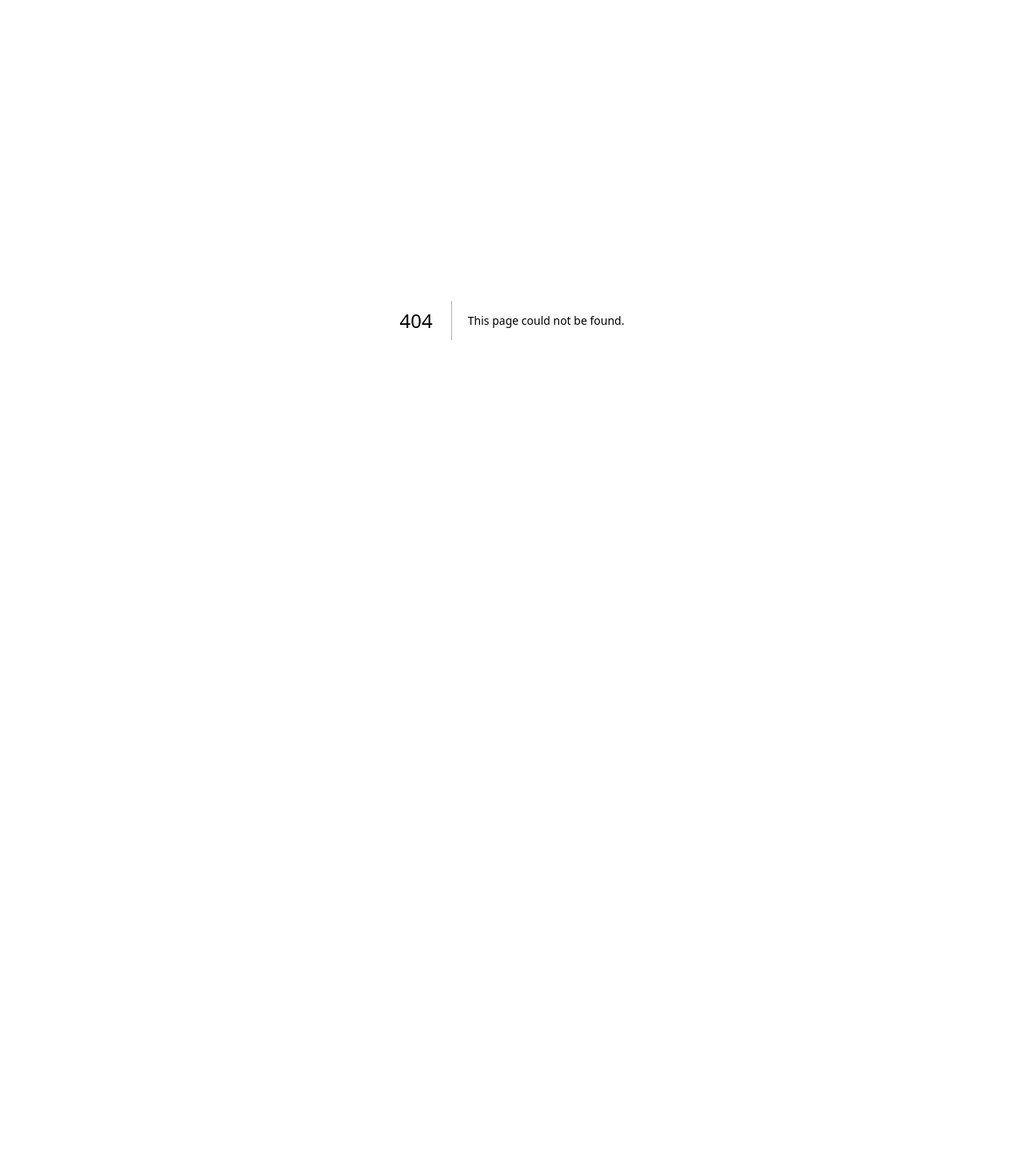
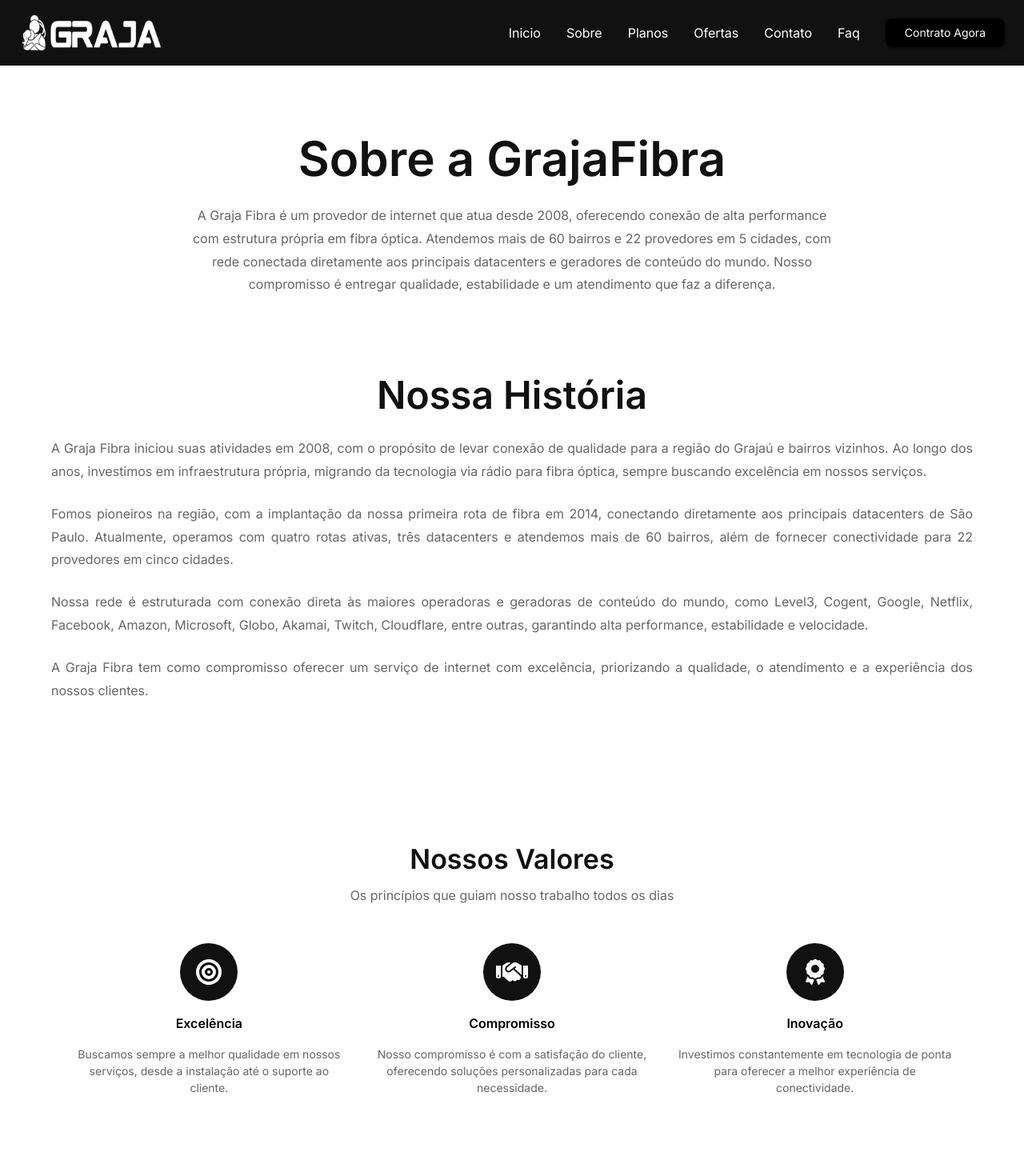
Before and after one commit to Diogozura/granja-fibra, a Next.js app: page /sobre-nos in a window 1280 px wide. Before the commit this address had no page. Shown: the top 1470 px of the page at 80% size. Before the commit the page ends 800 px from the top, so only its background shows below. Built offline with nearby package versions, Linux system fonts and the light colour scheme.

Commit message:
feat : sobre nos

```diff
--- a/package.json
+++ b/package.json
@@ -1,5 +1,5 @@
 {
-  "name": "granja-fibra",
+  "name": "graja-fibra",
   "version": "0.1.0",
   "private": true,
   "scripts": {
--- a/src/app/layout.tsx
+++ b/src/app/layout.tsx
@@ -7,6 +7,8 @@ import theme from '../theme/theme';
 import '@fortawesome/fontawesome-svg-core/styles.css';
 import { config } from '@fortawesome/fontawesome-svg-core';
 import { Inter } from 'next/font/google';
+import Header from '@/components/Header';
+import Footer from '@/components/Footer';
 
 const inter = Inter({
   subsets: ['latin'],
@@ -21,7 +23,9 @@ export default function RootLayout({ children }: { children: ReactNode }) {
       <body>
         <ThemeProvider theme={theme}>
           <CssBaseline />
+          <Header />
           {children}
+          <Footer />
         </ThemeProvider>
       </body>
     </html>
--- a/src/app/page.tsx
+++ b/src/app/page.tsx
@@ -3,21 +3,19 @@
 import Beneficios from '@/components/Beneficios';
 import Depoimentos from '@/components/Depoimentos';
 import FaleConosco from '@/components/FaleConosco';
-import Footer from '@/components/Footer';
-import Header from '@/components/Header';
 import Hero from '@/components/Hero';
 import Planos from '@/components/Planos';
 
 export default function Home() {
   return (
     <>
-      <Header />
+
       <Hero />
       <Beneficios />
       <Planos />
       <Depoimentos/>
       <FaleConosco />
-      <Footer />
+
     </>
   );
 }
--- /dev/null
+++ b/src/app/sobre-nos/Valores.tsx
@@ -0,0 +1,101 @@
+'use client';
+
+import { Box, Container, Grid, Typography, Stack } from '@mui/material';
+import { FontAwesomeIcon } from '@fortawesome/react-fontawesome';
+import {
+  faBullseye,
+  faHandshake,
+  faAward,
+} from '@fortawesome/free-solid-svg-icons';
+import { motion } from 'framer-motion';
+
+const valores = [
+  {
+    icone: faBullseye,
+    titulo: 'Excelência',
+    texto:
+      'Buscamos sempre a melhor qualidade em nossos serviços, desde a instalação até o suporte ao cliente.',
+  },
+  {
+    icone: faHandshake,
+    titulo: 'Compromisso',
+    texto:
+      'Nosso compromisso é com a satisfação do cliente, oferecendo soluções personalizadas para cada necessidade.',
+  },
+  {
+    icone: faAward,
+    titulo: 'Inovação',
+    texto:
+      'Investimos constantemente em tecnologia de ponta para oferecer a melhor experiência de conectividade.',
+  },
+];
+
+export default function Valores() {
+  return (
+    <Box py={10} sx={{ backgroundColor: '#fff' }}>
+      <Container maxWidth="lg">
+        <motion.div
+          initial={{ opacity: 0, y: 30 }}
+          whileInView={{ opacity: 1, y: 0 }}
+          transition={{ duration: 0.6 }}
+          viewport={{ once: true }}
+        >
+          <Typography
+            variant="h4"
+            align="center"
+            className="text-gradient-primary"
+            fontWeight={600}
+            gutterBottom
+          >
+            Nossos Valores
+          </Typography>
+          <Typography
+            align="center"
+            color="text.secondary"
+            mb={6}
+          >
+            Os princípios que guiam nosso trabalho todos os dias
+          </Typography>
+        </motion.div>
+
+        <Grid container spacing={4}>
+          {valores.map((item, i) => (
+            <Grid size={{xs:12, md:4}} key={i}>
+              <motion.div
+                initial={{ opacity: 0, y: 30 }}
+                whileInView={{ opacity: 1, y: 0 }}
+                transition={{ delay: i * 0.2, duration: 0.5 }}
+                viewport={{ once: true }}
+              >
+                <Stack spacing={2} alignItems="center" textAlign="center">
+                  <Box
+                    sx={{
+                      bgcolor: '#111',
+                      borderRadius: '50%',
+                      width: 72,
+                      height: 72,
+                      display: 'flex',
+                      alignItems: 'center',
+                      justifyContent: 'center',
+                    }}
+                  >
+                    <FontAwesomeIcon
+                      icon={item.icone}
+                      style={{ color: '#fff', fontSize: 32 }}
+                    />
+                  </Box>
+                  <Typography fontWeight={600} color="primary">
+                    {item.titulo}
+                  </Typography>
+                  <Typography color="text.secondary" fontSize={14}>
+                    {item.texto}
+                  </Typography>
+                </Stack>
+              </motion.div>
+            </Grid>
+          ))}
+        </Grid>
+      </Container>
+    </Box>
+  );
+}
--- /dev/null
+++ b/src/app/sobre-nos/page.tsx
@@ -0,0 +1,102 @@
+'use client';
+
+import { Container, Typography, Box } from '@mui/material';
+import { motion } from 'framer-motion';
+import Valores from './Valores';
+
+export default function Sobre() {
+    return (
+        <Container maxWidth="lg" sx={{ py: 10 }}>
+            {/* Título principal */}
+            <motion.div
+                initial={{ opacity: 0, y: 30 }}
+                whileInView={{ opacity: 1, y: 0 }}
+                transition={{ duration: 0.6 }}
+                viewport={{ once: true }}
+            >
+                <Typography
+                    component="h1"
+                    variant="h2"
+                    align="center"
+                    className="text-gradient-primary"
+                    fontWeight={600}
+                    gutterBottom
+                >
+                    Sobre a GrajaFibra
+                </Typography>
+            </motion.div>
+
+            <motion.div
+                initial={{ opacity: 0, y: 30 }}
+                whileInView={{ opacity: 1, y: 0 }}
+                transition={{ delay: 0.2, duration: 0.6 }}
+                viewport={{ once: true }}
+            >
+                <Typography
+                    component="p"
+                    variant="body1"
+                    textAlign="center"
+                    color="text.secondary"
+                    sx={{ maxWidth: 800, mx: 'auto', mb: 8, mt: 2, lineHeight: 1.8 }}
+                >
+                    A Graja Fibra é um provedor de internet que atua desde 2008, oferecendo
+                    conexão de alta performance com estrutura própria em fibra óptica. Atendemos
+                    mais de 60 bairros e 22 provedores em 5 cidades, com rede conectada diretamente
+                    aos principais datacenters e geradores de conteúdo do mundo. Nosso compromisso
+                    é entregar qualidade, estabilidade e um atendimento que faz a diferença.
+                </Typography>
+            </motion.div>
+
+            {/* Seção Nossa História */}
+            <Box mt={12}>
+                <motion.div
+                    initial={{ opacity: 0, y: 30 }}
+                    whileInView={{ opacity: 1, y: 0 }}
+                    transition={{ duration: 0.6 }}
+                    viewport={{ once: true }}
+                >
+                    <Typography
+                        component="h2"
+                        variant="h3"
+                        align="center"
+                        className="text-gradient-primary"
+                        fontWeight={600}
+                        gutterBottom
+                    >
+                        Nossa História
+                    </Typography>
+                </motion.div>
+
+                {[
+                    `A Graja Fibra iniciou suas atividades em 2008, com o propósito de levar conexão de qualidade para a região do Grajaú e bairros vizinhos. Ao longo dos anos, investimos em infraestrutura própria, migrando da tecnologia via rádio para fibra óptica, sempre buscando excelência em nossos serviços.`,
+                    `Fomos pioneiros na região, com a implantação da nossa primeira rota de fibra em 2014, conectando diretamente aos principais datacenters de São Paulo. Atualmente, operamos com quatro rotas ativas, três datacenters e atendemos mais de 60 bairros, além de fornecer conectividade para 22 provedores em cinco cidades.`,
+                    `Nossa rede é estruturada com conexão direta às maiores operadoras e geradoras de conteúdo do mundo, como Level3, Cogent, Google, Netflix, Facebook, Amazon, Microsoft, Globo, Akamai, Twitch, Cloudflare, entre outras, garantindo alta performance, estabilidade e velocidade.`,
+                    `A Graja Fibra tem como compromisso oferecer um serviço de internet com excelência, priorizando a qualidade, o atendimento e a experiência dos nossos clientes.`,
+                ].map((paragrafo, index) => (
+                    <motion.div
+                        key={index}
+                        initial={{ opacity: 0, y: 30 }}
+                        whileInView={{ opacity: 1, y: 0 }}
+                        transition={{ delay: 0.2 * index, duration: 0.6 }}
+                        viewport={{ once: true }}
+                    >
+                        <Typography
+                            component="p"
+                            variant="body1"
+                            textAlign="justify"
+                            color="text.secondary"
+                            sx={{ mt: 3, lineHeight: 1.8 }}
+                        >
+                            {paragrafo}
+                        </Typography>
+                    </motion.div>
+                ))}
+            </Box>
+
+            {/* Seção de Valores */}
+            <Box mt={12}>
+                <Valores />
+            </Box>
+        </Container>
+    );
+}
--- a/src/components/Header.tsx
+++ b/src/components/Header.tsx
@@ -20,7 +20,33 @@ import { FontAwesomeIcon } from '@fortawesome/react-fontawesome';
 import { faBars } from '@fortawesome/free-solid-svg-icons';
 import Image from 'next/image';
 
-const navItems = ['Inicio', 'Sobre', 'Planos', 'Ofertas', 'Contato', 'Faq'];
+const navItems = [
+  {
+  title:'Inicio',
+  link:'/'
+},
+  {
+  title:'Sobre',
+  link:'/sobre-nos'
+},
+  {
+  title:'Planos',
+  link:'/planos'
+},
+  {
+  title:'Ofertas',
+  link:'/ofertas'
+},
+  {
+  title:'Contato',
+  link:'/contato'
+},
+  {
+  title:'Faq',
+  link:'/faq'
+},
+
+];
 
 export default function Header() {
   const theme = useTheme();
@@ -32,16 +58,16 @@ export default function Header() {
   const drawer = (
     <Box onClick={handleDrawerToggle} sx={{ textAlign: 'center', bgcolor: 'secondary.main', height: '100%' }}>
       <Box sx={{ my: 2 , p:1}}>
-        <Image src="/logo-granja-fibra.png" width={200} height={45} alt="logo granja fibra" />
+        <Image src="/logo-granja-fibra.png" width={200} height={45} alt="logo graja fibra" />
       </Box>
       <List>
         {navItems.map((item) => (
-          <ListItem key={item} disablePadding>
+          <ListItem key={item.title} disablePadding>
             <ListItemButton sx={{ textAlign: 'center'  }}>
               <ListItemText
                 primary={
-                  <MuiLink href="#" underline="none" fontSize={20} color="white">
-                    {item}
+                  <MuiLink href={item.link} underline="none" fontSize={20} color="white">
+                    {item.title}
                   </MuiLink>
                 }
               />
@@ -57,7 +83,7 @@ export default function Header() {
       <AppBar position="static" color="secondary" elevation={0}>
         <Toolbar sx={{ justifyContent: 'space-between', py: 2 }}>
           <Box display="flex" alignItems="center" gap={1}>
-            <Image src="/logo-granja-fibra.png" width={180} height={50} alt="logo granja fibra" />
+            <Image src="/logo-granja-fibra.png" width={180} height={50} alt="logo graja fibra" />
           </Box>
 
           {isMobile ? (
@@ -67,8 +93,8 @@ export default function Header() {
           ) : (
             <Box display="flex" alignItems="center" gap={4}>
               {navItems.map((item) => (
-                <MuiLink key={item} href="#" underline="none" color="#fff">
-                  {item}
+                <MuiLink key={item.title} href={item.link} underline="none" color="#fff">
+                  {item.title}
                 </MuiLink>
               ))}
               <Button
```
Also changed, not shown: src/app/contato/page.tsx (added), src/app/faq/page.tsx (added), src/app/planos/page.tsx (added), 1 other file (tests, documents, lock files or other folders).
